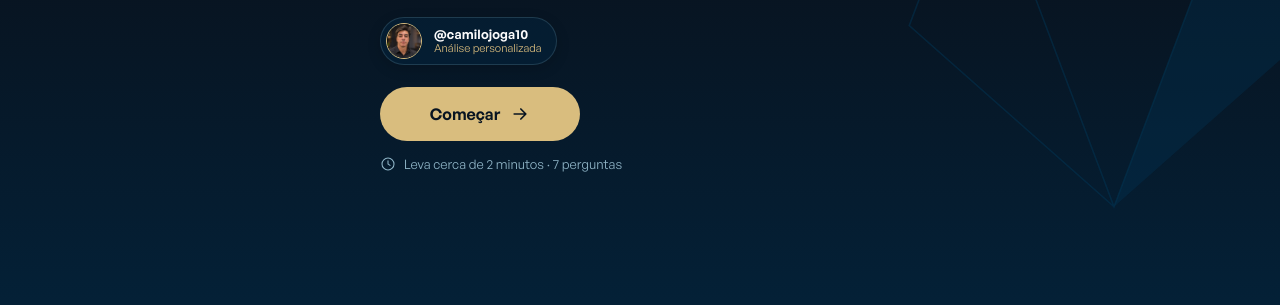
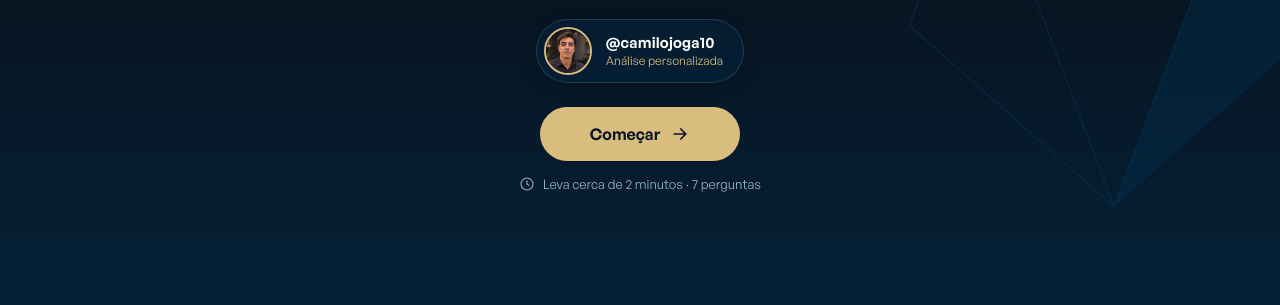
Before and after one commit to PauloRhyanK/cais-institucional, a website: page planejamento/index.html in a window 1280 px wide. Shown: the part 495-800 px from the top of the page. Drawn offline with Linux system fonts and the light colour scheme.

Commit message:
style(planejamento): centraliza capa e amplia destaque de @camilojoga10

```diff
--- a/planejamento/index.html
+++ b/planejamento/index.html
@@ -75,7 +75,7 @@
         <div class="autor-capa">
           <picture>
             <source srcset="/planejamento/assets/camilojoga10.webp" type="image/webp" />
-            <img src="/planejamento/assets/camilojoga10.png" alt="Foto de @camilojoga10" class="autor-capa-foto" width="36" height="36" loading="eager" />
+            <img src="/planejamento/assets/camilojoga10.png" alt="Foto de @camilojoga10" class="autor-capa-foto" width="48" height="48" loading="eager" />
           </picture>
           <div class="autor-capa-info">
             <span class="autor-capa-nome">@camilojoga10</span>
--- a/planejamento/styles.css
+++ b/planejamento/styles.css
@@ -260,10 +260,19 @@ body[data-tela-atual="sucesso"] .etapa-atual {
 }
 
 /* ---------- Tela inicial ---------- */
+.tela[data-tela="inicio"] {
+  align-items: center;
+  text-align: center;
+}
+.tela[data-tela="inicio"] .apoio {
+  margin-left: auto;
+  margin-right: auto;
+  text-align: center;
+}
 .ilustracao {
   width: 100%;
   max-width: 300px;
-  margin: 0 0 28px;
+  margin: 0 auto 28px;
   overflow: visible;
 }
 .ilustracao-grade line {
@@ -314,29 +323,30 @@ body[data-tela-atual="sucesso"] .etapa-atual {
 }
 /* Autor na capa (@camilojoga10) */
 .autor-capa {
-  margin-top: 20px;
+  margin: 22px auto 0;
   display: inline-flex;
   align-items: center;
-  gap: 12px;
-  padding: 5px 14px 5px 5px;
+  gap: 14px;
+  padding: 7px 20px 7px 7px;
   background: var(--superficie);
   border: 1px solid var(--borda);
   border-radius: 999px;
   backdrop-filter: blur(8px);
   -webkit-backdrop-filter: blur(8px);
   width: fit-content;
-  box-shadow: 0 4px 14px rgba(0, 0, 0, 0.16);
+  box-shadow: 0 4px 18px rgba(0, 0, 0, 0.2);
+  text-align: left;
 }
 .autor-capa picture {
   display: flex;
   align-items: center;
 }
 .autor-capa-foto {
-  width: 36px;
-  height: 36px;
+  width: 48px;
+  height: 48px;
   border-radius: 50%;
   object-fit: cover;
-  border: 1.5px solid var(--ouro-suave);
+  border: 2px solid var(--ouro-suave);
   display: block;
 }
 .autor-capa-info {
@@ -345,18 +355,22 @@ body[data-tela-atual="sucesso"] .etapa-atual {
   line-height: 1.25;
 }
 .autor-capa-nome {
-  font-size: 0.8125rem;
+  font-size: 0.9375rem;
   font-weight: 600;
   color: var(--texto);
   letter-spacing: 0.01em;
 }
 .autor-capa-papel {
-  font-size: 0.6875rem;
+  font-size: 0.75rem;
   color: var(--ouro-suave);
   font-weight: 400;
 }
 .tela[data-tela="inicio"] .botao {
-  margin-top: 22px;
+  margin-top: 24px;
+  align-self: center;
+}
+.tela[data-tela="inicio"] .tempo {
+  justify-content: center;
 }
 
 .tempo {
```
